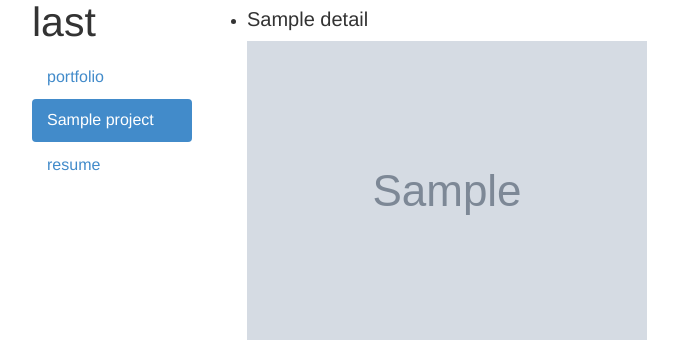
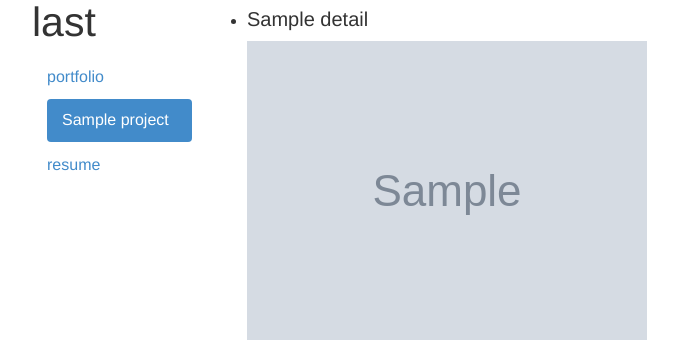
Before and after one commit to macfarlandian/please-hire-me, a Django app: template portfolio/templates/portfolio/project.html in a window 1280 px wide. Shown: the part 157-497 px from the top of the page, without its empty margins (53-731 px from the left). Run offline with Django 3.2, Linux system fonts and the light colour scheme; the template is opened without the code that fills it: most values are stand-ins (such as "Sample title", 1, 10 or a date in 2020); grey boxes marked "Sample" are stand-in pictures; style sheets or scripts are compiled from the project's sources; some libraries are stand-ins or nearby versions.

Commit message:
nest the subnavs

```diff
--- a/portfolio/static/bootstrap/less/custom.less
+++ b/portfolio/static/bootstrap/less/custom.less
@@ -5,3 +5,10 @@
 
 // larger font size
 @font-size-base: 16px;
+
+// nested stacked navs
+.nav-stacked {
+	ul {
+		margin-left: 15px;
+	}
+}
```
